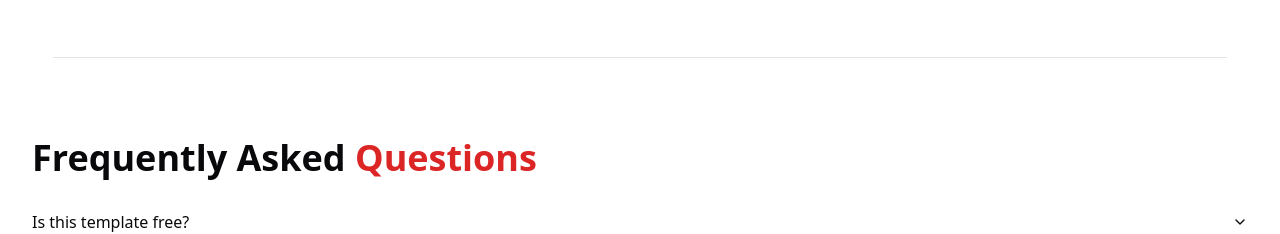
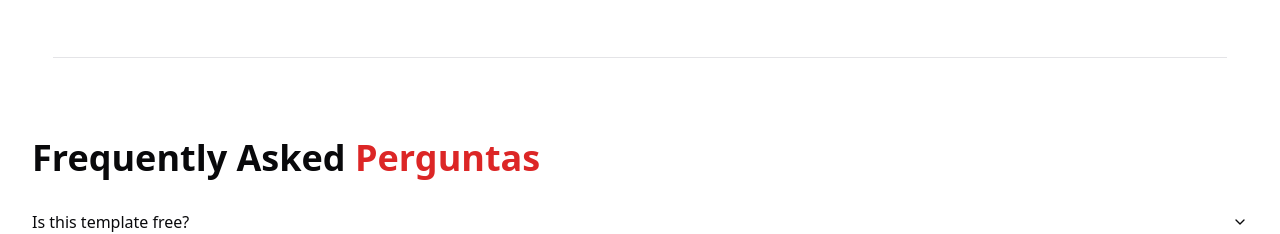
Before and after one commit to ojefersoncode/Percentual-app, a Next.js app: page / in a window 1280 px wide. Shown: the part 5840-6074 px from the top of the page. Built offline with nearby package versions, Linux system fonts and the light colour scheme; no server answers.

Commit message:
New style

```diff
--- a/components/landing/FAQ.tsx
+++ b/components/landing/FAQ.tsx
@@ -52,7 +52,7 @@ export const FAQ = () => {
       <h2 className="text-3xl md:text-4xl font-bold mb-4">
         Frequently Asked{' '}
         <span className="bg-gradient-to-b text-red-600 bg-clip-text">
-          Questions
+          Perguntas
         </span>
       </h2>
 
```
